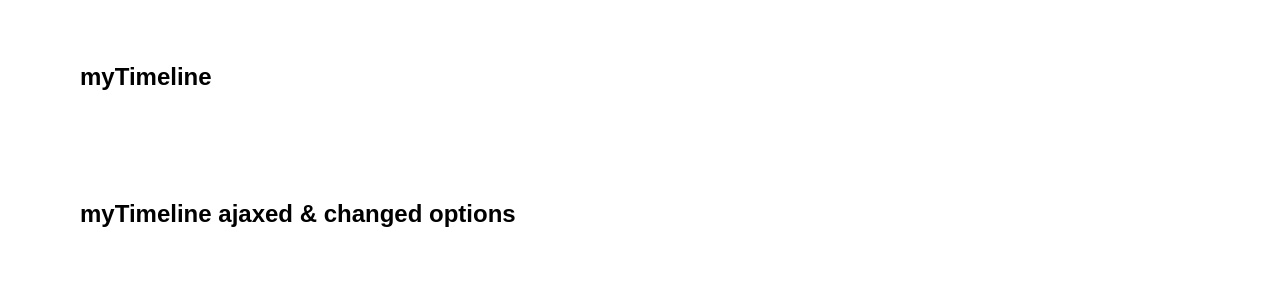
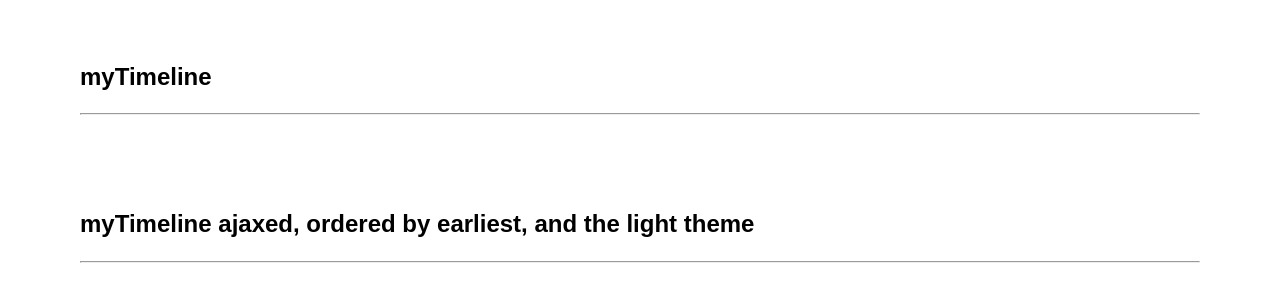
Before and after one commit to jbailey4/myTimeline, a plain HTML site: page demo/test.html in a window 1280 px wide. Drawn offline with nearby package versions, Linux system fonts and the light colour scheme.

Commit message:
changed demo text

```diff
--- a/demo/test.html
+++ b/demo/test.html
@@ -20,12 +20,14 @@
 
     <section class="my-timeline">
         <h2>myTimeline</h2>
+        <hr>
         <!-- dynamic timeline should follow... -->
     </section>
 
     <section class="my-timeline-ajax">
         <!-- dynamic timeline should follow... -->
-        <h2>myTimeline ajaxed & changed options</h2>
+        <h2>myTimeline ajaxed, ordered by earliest, and the light theme</h2>
+        <hr>
     </section>
 
 <script src="http://ajax.googleapis.com/ajax/libs/jquery/1.10.2/jquery.min.js"></script>
```
